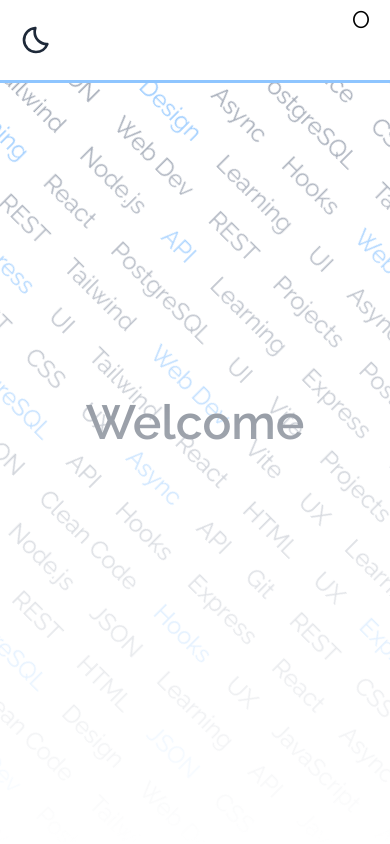
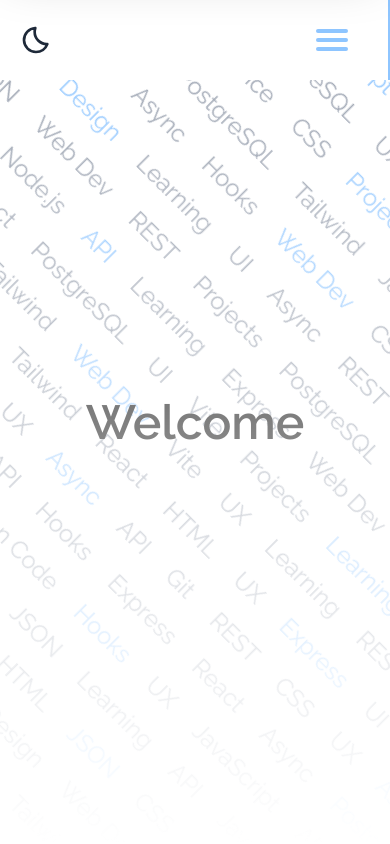
Before and after one commit to Tiago-salva/Portafolio, a React (Vite) app: page / in a window 390 px wide. Shown: the top 844 px of the page. Built offline with nearby package versions, Linux system fonts and the light colour scheme.

Commit message:
feat: improve responsive design for phone, tablet and desktop

```diff
--- a/src/components/Card.jsx
+++ b/src/components/Card.jsx
@@ -1,12 +1,12 @@
 export default function Card({ title, description }) {
   return (
-    <div className="flex flex-col items-center lg:flex-row lg:h-40 w-2/3 mb-auto p-5 lg:p-3 rounded-2xl bg-white">
-      <div className="bg-light-blue w-full text-2xl lg:w-40 h-40 lg:h-full flex rounded-2xl justify-center items-center mb-5 lg:mb-0">
+    <div className="flex flex-col items-center xl:flex-row gap-5 lg:gap-10 w-4/5 lg:w-full mb-auto p-5 lg:p-10 rounded-2xl bg-white">
+      <div className="bg-light-blue w-full text-[1.2rem] md:text-2xl h-80 flex rounded-2xl justify-center items-center mb-5 lg:mb-0">
         Work in progress
       </div>
-      <div className="flex flex-col justify-around items-center">
-        <h3 className="font-bold mb-5 lg:mb-0 text-2xl">{title}</h3>
-        <p className="w-3/4">{description}</p>
+      <div className="flex flex-col items-center">
+        <h3 className="font-bold mb-5 text-[1.5rem] md:text-2xl">{title}</h3>
+        <p className="w-3/4 text-[1.2rem] md:text-2xl">{description}</p>
       </div>
     </div>
   );
--- a/src/components/Carousel.jsx
+++ b/src/components/Carousel.jsx
@@ -55,7 +55,7 @@
       {randomRows.map((row, rowIndex) => (
         <div
           key={rowIndex}
-          className="flex gap-8 whitespace-nowrap text-2xl text-gray-400 rotate-45"
+          className="relative right-20 flex gap-8 whitespace-nowrap text-2xl text-gray-400 rotate-45"
         >
           {[...Array(6)].map((_, repeatIndex) => (
             <div
--- a/src/components/Footer.jsx
+++ b/src/components/Footer.jsx
@@ -1,6 +1,6 @@
 export default function Footer() {
   return (
-    <footer className="h-20 w-full flex justify-center items-center">
+    <footer className="relative bottom-0 left-30 h-20 w-full flex justify-items-start items-center z-120">
       <ul className="flex justify-center items-center gap-3">
         <li className="group w-15">
           <a href="https://github.com/Tiago-salva">
--- a/src/components/Hero.jsx
+++ b/src/components/Hero.jsx
@@ -1,14 +1,16 @@
-import Footer from "./Footer";
 import Nav from "./Nav";
 
 export default function Hero() {
   return (
-    <section className="flex flex-col items-center justify-end border-blue border-b-3 lg:justify-center min-h-20 lg:min-h-dvh lg:p-10 fixed bg-white min-w-dvw lg:min-w-2/6 border-r-4 z-20 lg:shadow-2xl">
-      <div className="min-w-2/5 flex flex-col justify-center lg:m-auto">
+    <section
+      id="hero"
+      className="flex flex-col items-center justify-end border-blue lg:justify-center min-h-20 lg:min-h-dvh lg:p-10 fixed bg-light-white max-w-full lg:min-w-2/6 border-r-4 z-120 lg:shadow-2xl text-light-black"
+    >
+      <div className="min-w-2/5 flex flex-col justify-center lg:m-auto z-20">
         <h1 className="hidden lg:block text-7xl font-bold relative">
           Hello, I'm
         </h1>
-        <h1 className="hidden lg:block text-7xl font-bold relative text-blue-300">
+        <h1 className="hidden lg:block text-7xl font-bold relative text-blue">
           Tiago
         </h1>
 
@@ -25,8 +27,6 @@
 
         <Nav />
       </div>
-
-      {/* <Footer /> */}
     </section>
   );
 }
--- a/src/components/Nav.jsx
+++ b/src/components/Nav.jsx
@@ -10,22 +10,43 @@
   ];
 
   return (
-    <nav className="relative bg-white w-dvw h-20 md:w-60 z-20">
+    <nav className="relative bg-light-white w-screen h-20 lg:w-60 z-20">
       <button
-        className="absolute right-5 top-1 text-2xl cursor-pointer z-10 lg:hidden"
+        className="absolute w-8 h-8 right-10 top-6 flex flex-col justify-evenly cursor-pointer z-30 lg:hidden"
         onClick={() => setNavActive(!navActive)}
       >
-        O
+        {/* First line */}
+        <span
+          className={` ${
+            navActive ? "rotate-45 translate-y-2" : ""
+          } block h-1 w-full bg-blue rounded transition-all origin-center`}
+        ></span>
+        {/* Middle line */}
+        <span
+          className={` ${
+            navActive ? "opacity-0" : ""
+          } block h-1 w-full bg-blue rounded transition-all`}
+        ></span>
+        {/* Last line */}
+        <span
+          className={` ${
+            navActive ? "-rotate-45 -translate-y-2.5" : ""
+          } block h-1 w-full bg-blue rounded transition-all origin-center`}
+        ></span>
       </button>
       <ul
         className={`${
-          navActive ? "translate-y-0" : "-translate-y-full"
-        } absolute flex bg-blue left-0 h-20 transition-transform lg:relative lg:translate-y-0 lg:bg-transparent lg:flex w-dvw lg:w-full justify-around lg:flex-col px-5 lg:p-0 lg:gap-3 z-0`}
+          navActive ? "translate-y-20" : "-translate-y-30"
+        } relative flex items-center lg:items-baseline bg-blue h-20 transition-transform lg:relative lg:translate-y-0 lg:bg-transparent lg:flex w-full justify-around lg:flex-col px-5 lg:p-0 lg:gap-3 z-0 shadow-2xl lg:shadow-none`}
       >
         {navLinks.map((link, index) => (
-          <a key={index} href={link.href} className="flex items-center group">
-            <div className="hidden lg:block w-8 h-0.5 bg-black mr-5 group-hover:w-12 group-hover:bg-blue-300 transition-all"></div>
-            <p className="text-[1.4rem] lg:text-2xl group-hover:text-blue transition-colors lg:group-hover:text-black">
+          <a
+            key={index}
+            href={link.href}
+            className="flex items-center items-origin-center group"
+          >
+            <div className="hidden lg:block w-8 h-0.5 bg-light-black mr-5 group-hover:w-12 group-hover:bg-blue transition-all"></div>
+            <p className="text-[1.4rem] lg:text-2xl group-hover:text-light-white transition-colors lg:group-hover:text-light-black">
               {link.title}
             </p>
           </a>
--- a/src/components/WelcomeTitle.jsx
+++ b/src/components/WelcomeTitle.jsx
@@ -26,7 +26,7 @@
         transition: "opacity 0.1s linear",
       }}
     >
-      <h1 className="absolute text-5xl sm:text-7xl md:text-8xl xl:text-9xl font-bold text-gray-700 animate-moveDown">
+      <h1 className="absolute text-5xl sm:text-7xl md:text-8xl xl:text-9xl font-bold text-black animate-moveDown">
         Welcome
       </h1>
     </div>
```
